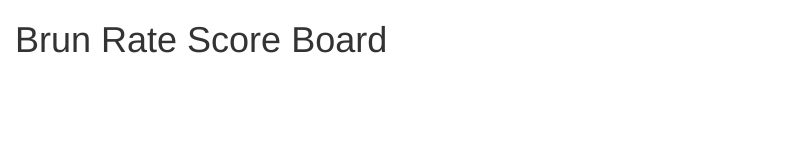
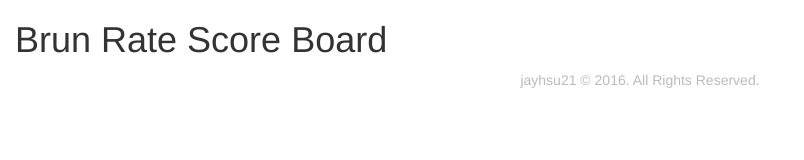
Before and after one commit to jayhsu21/brun_rate_score_board, a plain HTML site: page index.html in a window 1280 px wide. Shown: the whole page, without its empty margins (0-804 px from the left). Drawn offline with nearby package versions, Linux system fonts and the light colour scheme.

Commit message:
add footer and keywords

```diff
--- a/index.html
+++ b/index.html
@@ -3,7 +3,7 @@
     <title>Brun Rate Score Board</title>
     <meta charset="utf-8">
     <meta name=description content="Score board of Burn Rate boardgame">
-    <meta name=keywords content="Burn Rate, 燒錢計畫, 燒錢計劃, score board">
+    <meta name=keywords content="Burn Rate, 燒錢計畫, 燒錢計劃, score board, 記分, 記分板, 分數">
     <meta name="viewport" content="width=device-width, initial-scale=1">
     <script type="text/javascript" src="https://cdnjs.cloudflare.com/ajax/libs/jquery/1.12.4/jquery.min.js"></script>
 
@@ -45,6 +45,11 @@
 
       ul#gamers > li .gamer-name .label.label-danger {
         margin-left: 5px;
+      }
+
+      footer {
+        text-align: center;
+        color: #bbb;
       }
     </style>
   </head>
@@ -90,6 +95,9 @@
         </div>
       </div>
     </div>
+    <footer>
+      jayhsu21 © 2016. All Rights Reserved.
+    </footer>
   </body>
 </html>
 <script type='text/javascript'>
```
